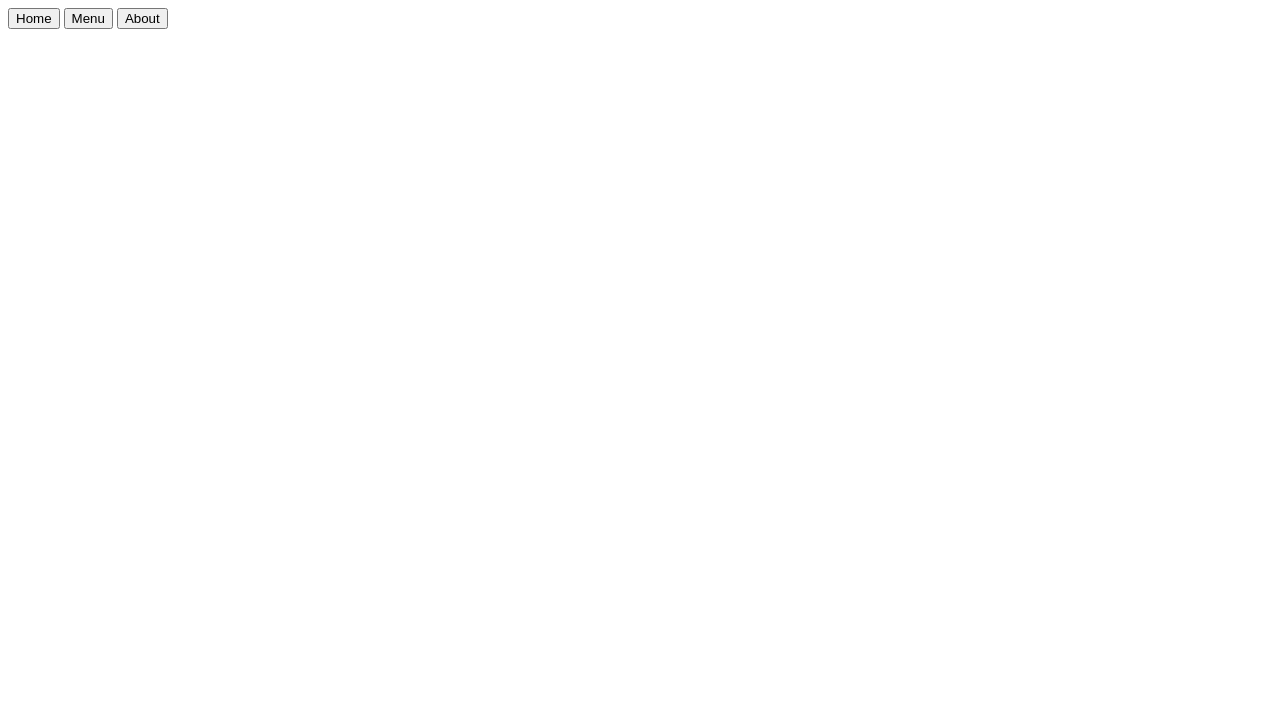
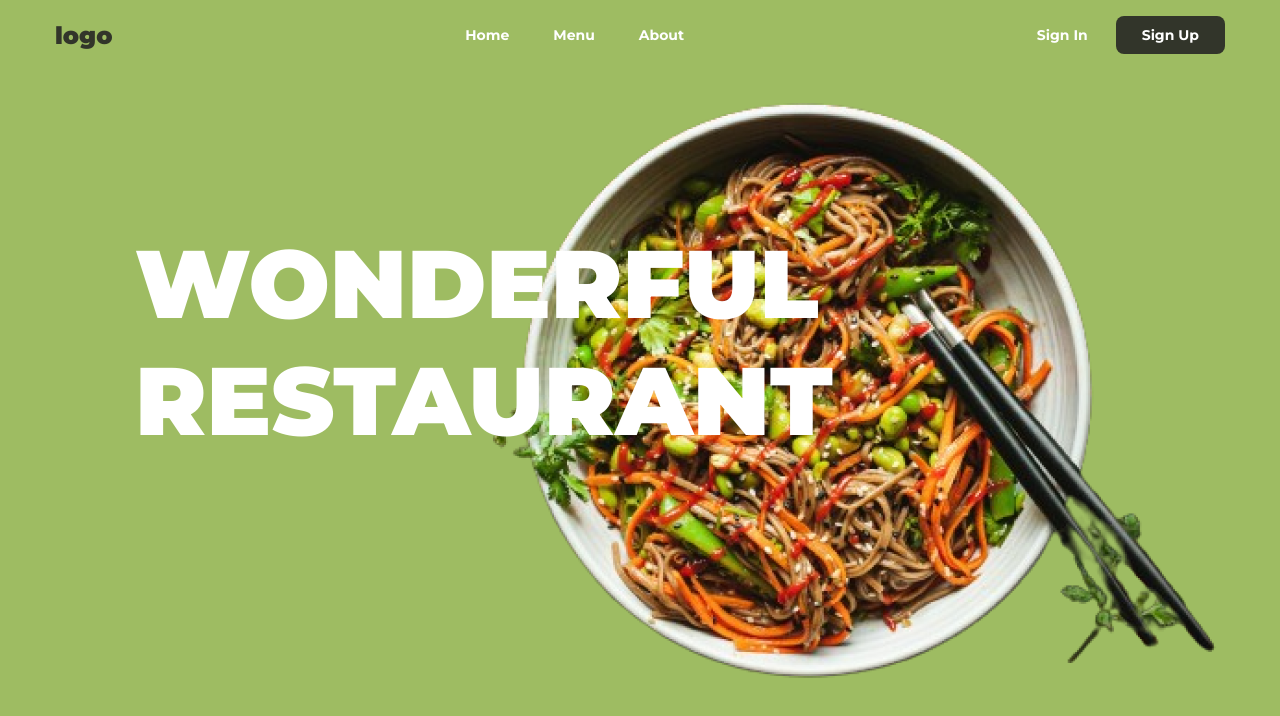
Before and after one commit to t-dlsantos/restaurant-page, a website built with webpack: page dist/index.html in a window 1280 px wide. Built offline with nearby package versions, Linux system fonts and the light colour scheme.

Commit message:
feat: initial main page structure and styling

```diff
--- a/package.json
+++ b/package.json
@@ -11,6 +11,8 @@
   "author": "",
   "license": "ISC",
   "devDependencies": {
+    "css-loader": "^6.9.1",
+    "style-loader": "^3.3.4",
     "webpack": "^5.90.0",
     "webpack-cli": "^5.1.4"
   }
--- a/src/index.js
+++ b/src/index.js
@@ -1 +1,5 @@
-alert("Ts");
+import loadPage from './mainPage';
+
+document.addEventListener('load', () => {
+  loadPage();
+});
--- /dev/null
+++ b/src/main.css
@@ -0,0 +1,82 @@
+@import url('https://fonts.googleapis.com/css2?family=Montserrat:ital,wght@0,500;0,700;0,900;1,500;1,700;1,900&display=swap');
+
+* {
+  margin: 0;
+  padding: 0;
+  box-sizing: border-box;
+  font-family: 'Montserrat';
+}
+
+body {
+  background-color: #9EBC62;
+}
+
+header {
+  width: 1170px;
+  height: 70px;
+  display: flex;
+  justify-content: space-between;
+  align-items: center;
+  margin: 0 auto;
+  color: white;
+  font-weight: 700;
+  font-size: 14px;
+}
+
+.logo {
+  font-weight: 1000;
+  font-size: 24px;
+  color: #32352A;
+}
+
+nav {
+  display: flex;
+  gap: 44px;
+}
+
+button {
+  background-color: transparent;
+  border: none;
+  color: white;
+  font-size: inherit;
+  font-weight: inherit;
+}
+
+.account {
+  display: flex;
+  align-items: inherit;
+  gap: 28px;
+}
+
+.account button {
+  padding: 10px 26px;
+  border-radius: 8px;
+  background-color: #32352A;
+  color: inherit;
+}
+
+.content {
+  width: 1170px;
+  margin: 0 auto;
+  background-color: blue;
+}
+
+.section {
+  position: relative;
+  width: 1170px;
+  margin: 0 auto;
+}
+
+.wonderful {
+  position: absolute;
+  top: 155px;
+  left: 80px;
+  font-size: 96px;
+  font-weight: 1000;
+  color: white;
+}
+
+.image {
+  position: absolute;
+  right:2px;
+}
--- /dev/null
+++ b/src/mainPage.js
@@ -0,0 +1,23 @@
+import './main.css';
+import Image from './image.png'
+
+function loadPage() {
+  const content = document.querySelector('#content');
+  const section = document.createElement('section');
+  const wonderful = document.createElement('h1');
+  const image = document.createElement('img');
+
+  image.src = Image;
+  image.classList.add('image');
+
+  wonderful.textContent = "WONDERFUL RESTAURANT";
+  wonderful.classList.add('wonderful');
+
+  section.classList.add('section');
+  section.appendChild(image);
+  section.appendChild(wonderful);
+
+  content.appendChild(section);
+}
+
+export default loadPage();
--- a/webpack.config.js
+++ b/webpack.config.js
@@ -3,8 +3,21 @@ const path = require("path");
 module.exports = {
   mode: 'development',
   entry: './src/index.js',
+  devtool: 'inline-source-map',
   output: {
     filename: 'main.js',
     path: path.resolve(__dirname, 'dist'),
   },
+  module: {
+    rules: [
+      {
+        test: /\.css$/i,
+        use: ['style-loader', 'css-loader'],
+      },
+      {
+        test: /\.(png|svg|jpg|jpeg|gif)$/i,
+        type: 'asset/resource',
+      },
+    ]
+  }
 };
```
Also changed, not shown: dist/3e7581709ef2d2c55f75.png (added), dist/index.html, dist/main.js, src/image.png (added), 1 other file.
